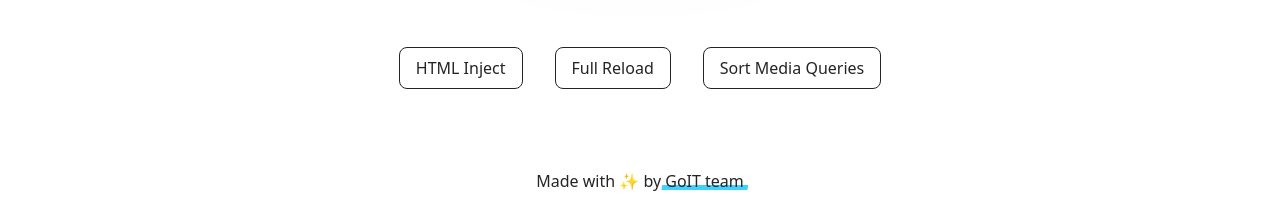
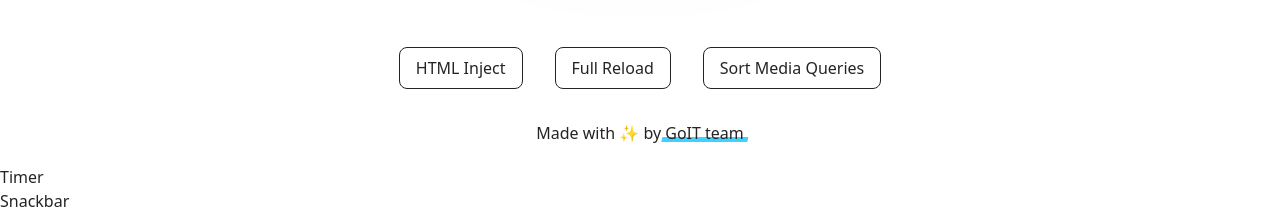
Before and after one commit to MaksymRC1/goit-js-hw-10, a plain HTML site: page index.html in a window 1280 px wide. Shown: the part 587-800 px from the top of the page. Drawn offline with Linux system fonts and the light colour scheme.

Commit message:
Deploying to gh-pages from @ MaksymRC1/goit-js-hw-10@0350a2f042186c04afd8a3e460d4cfbaf8b579d3 🚀

```diff
--- a/index.html
+++ b/index.html
@@ -124,6 +124,8 @@
   </div>
 </footer>
 
+    <a href="./1-timer.html">Timer</a>
+    <a href="./2-snackbar.html">Snackbar</a>
 
     <!-- <script type="module" src="./main.js"></script> -->
   </body>
```
